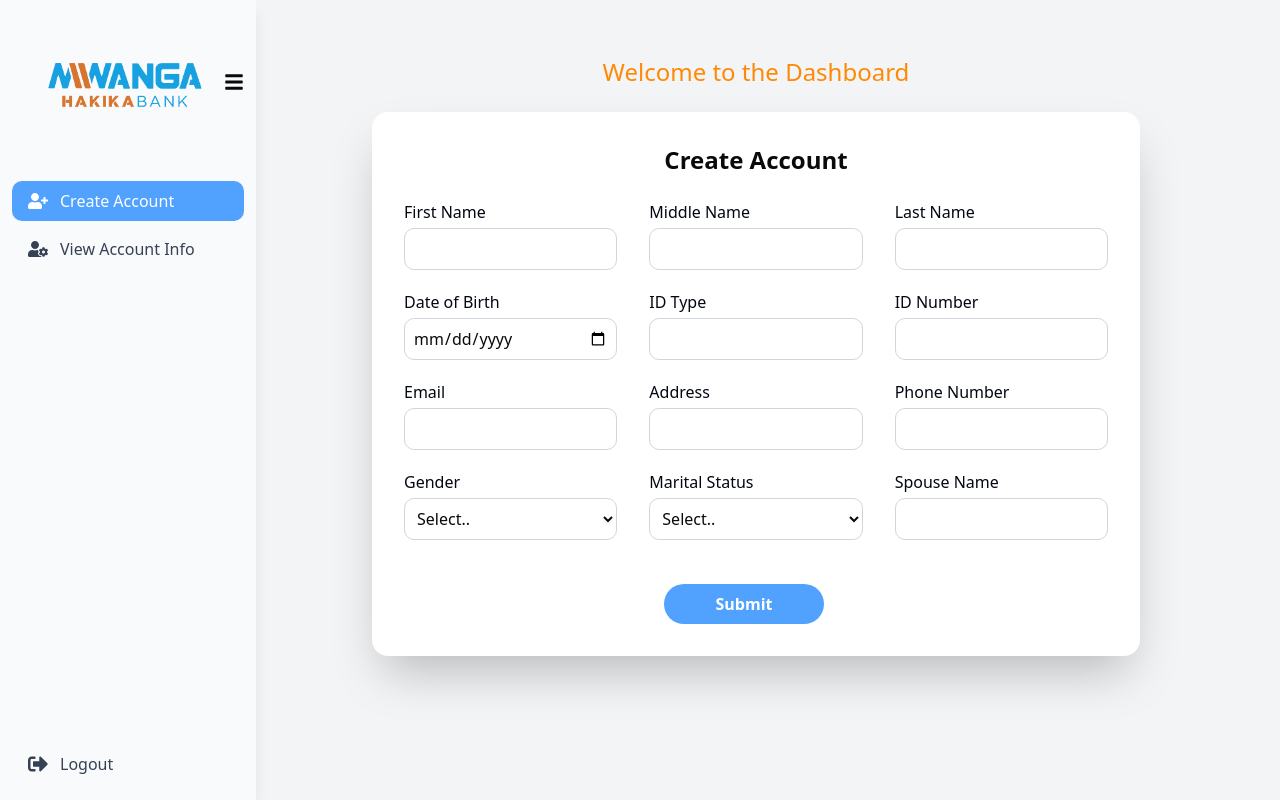
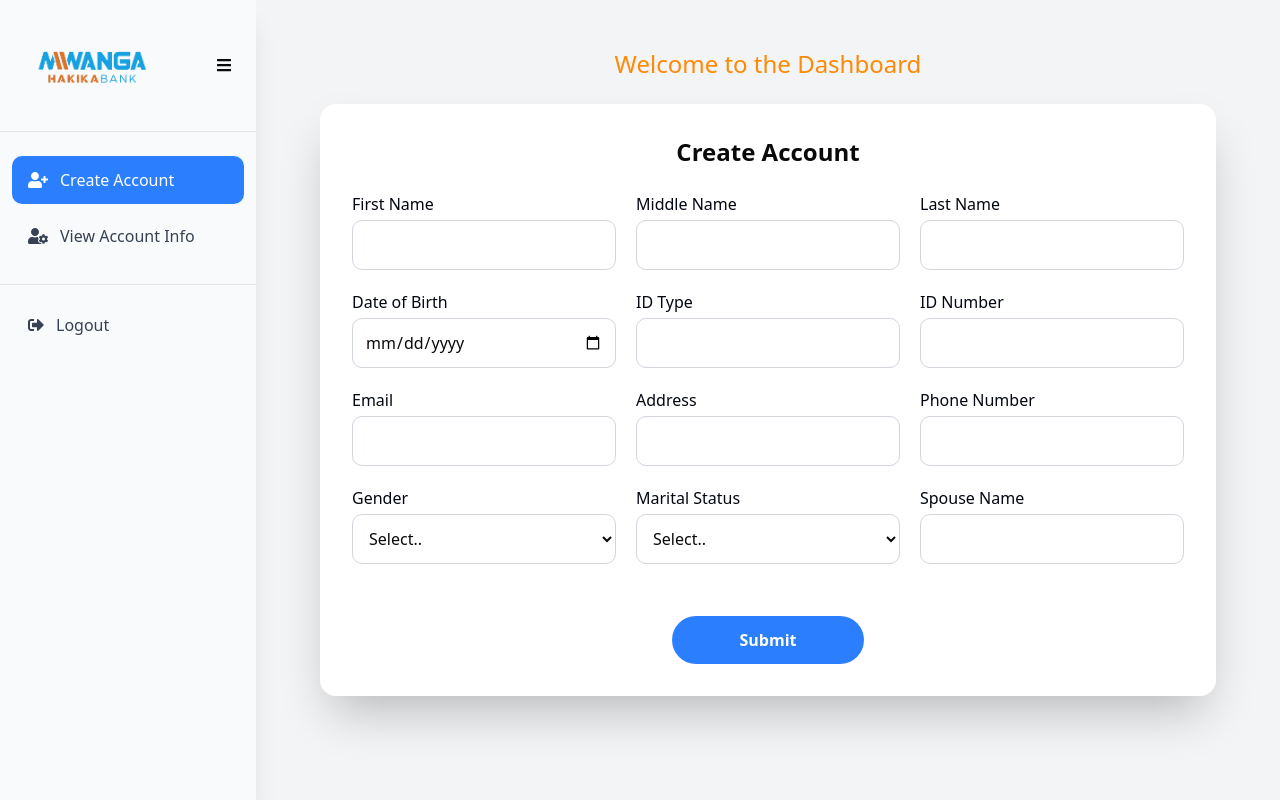
Before and after one commit to daudimwigamba/Pages, a Next.js app: page /dashboardpageui in a window 1280 px wide. Built offline with nearby package versions, Linux system fonts and the light colour scheme.

Commit message:
Normal commits

```diff
--- a/app/(dashboard)/dashboardpageui/page.tsx
+++ b/app/(dashboard)/dashboardpageui/page.tsx
@@ -108,6 +108,7 @@ const HomePage = () => {
         headers: { "Content-Type": "application/json",
          },
         body: JSON.stringify(formToSend),
+        credentials: "include",
       });
 
       const data = await res.json();
@@ -162,15 +163,15 @@ const HomePage = () => {
         onClose={() => setErrorOpen(false)}
       />
 
-      <main className="min-h-screen bg-gray-100 flex flex-col items-center justify-start px-4 py-8">
-      <h1 className="text-2xl text-orange-400 text-center mb-6">
+      <main className="min-h-screen bg-gray-100 flex flex-col items-center px-3 sm:px-6 py-6">
+      <h1 className="text-xl sm:text-2xl text-orange-400 text-center mb-6">
         Welcome to the Dashboard
       </h1>
 
-      <section className="w-full max-w-3xl bg-white rounded-2xl shadow-2xl p-8">
-        <h2 className="text-2xl font-bold mb-6 text-center">Create Account</h2>
+      <section className="w-full max-w-4xl bg-white rounded-2xl shadow-2xl p-4 sm:p-6 md:p-8">
+        <h2 className="text-xl sm:text-2xl font-bold mb-6 text-center">Create Account</h2>
 
-        <form onSubmit={handleSubmit} className="grid sm:grid-cols-3 gap-x-8 gap-y-5">
+        <form onSubmit={handleSubmit} className="grid grid-cols-1 sm:grid-cols-2 lg:grid-cols-3 gap-5">
           {/* First Name */}
           <div>
             <label className="block text-gray-950 mb-1">First Name</label>
@@ -179,7 +180,7 @@ const HomePage = () => {
               name="firstName"
               value={formData.firstName}
               onChange={handleChange}
-              className="w-full border border-gray-300 rounded-lg p-2 focus:ring-blue-400 focus:outline-none"
+              className="w-full border border-gray-300 rounded-lg p-3 focus:ring-blue-400 focus:outline-none"
             />
             {errors.firstName && <p className="text-red-500 text-sm">{errors.firstName}</p>}
           </div>
@@ -192,7 +193,7 @@ const HomePage = () => {
               name="middleName"
               value={formData.middleName}
               onChange={handleChange}
-              className="w-full border border-gray-300 rounded-lg p-2 focus:ring-blue-400 focus:outline-none"
+              className="w-full border border-gray-300 rounded-lg p-3 focus:ring-blue-400 focus:outline-none"
             />
             {errors.middleName && <p className="text-red-500 text-sm">{errors.middleName}</p>}
           </div>
@@ -205,7 +206,7 @@ const HomePage = () => {
               name="lastName"
               value={formData.lastName}
               onChange={handleChange}
-              className="w-full border border-gray-300 rounded-lg p-2 focus:ring-blue-400 focus:outline-none"
+              className="w-full border border-gray-300 rounded-lg p-3 focus:ring-blue-400 focus:outline-none"
             />
             {errors.lastName && <p className="text-red-500 text-sm">{errors.lastName}</p>}
           </div>
@@ -218,7 +219,7 @@ const HomePage = () => {
               name="dateOfBirth"
               value={formData.dateOfBirth}
               onChange={handleChange}
-              className="w-full border border-gray-300 rounded-lg p-2 focus:ring-blue-400 focus:outline-none"
+              className="w-full border border-gray-300 rounded-lg p-3 focus:ring-blue-400 focus:outline-none"
             />
             {errors.dateOfBirth && <p className="text-red-500 text-sm">{errors.dateOfBirth}</p>}
           </div>
@@ -232,7 +233,7 @@ const HomePage = () => {
               value={formData.identificationType}
               onChange={handleChange}
               list="IDType"
-              className="w-full border border-gray-300 rounded-lg p-2 focus:ring-blue-400 focus:outline-none"
+              className="w-full border border-gray-300 rounded-lg p-3 focus:ring-blue-400 focus:outline-none"
             />
             {errors.identificationType && <p className="text-red-500 text-sm">{errors.identificationType}</p>}
           </div>
@@ -245,7 +246,7 @@ const HomePage = () => {
               name="identificationNumber"
               value={formData.identificationNumber}
               onChange={handleChange}
-              className="w-full border border-gray-300 rounded-lg p-2 focus:ring-blue-400 focus:outline-none"
+              className="w-full border border-gray-300 rounded-lg p-3 focus:ring-blue-400 focus:outline-none"
             />
             {errors.identificationNumber && <p className="text-red-500 text-sm">{errors.identificationNumber}</p>}
           </div>
@@ -258,7 +259,7 @@ const HomePage = () => {
               name="email"
               value={formData.email}
               onChange={handleChange}
-              className="w-full border border-gray-300 rounded-lg p-2 focus:ring-blue-400 focus:outline-none"
+              className="w-full border border-gray-300 rounded-lg p-3 focus:ring-blue-400 focus:outline-none"
             />
             {errors.email && <p className="text-red-500 text-sm">{errors.email}</p>}
           </div>
@@ -271,7 +272,7 @@ const HomePage = () => {
               name="address"
               value={formData.address}
               onChange={handleChange}
-              className="w-full border border-gray-300 rounded-lg p-2 focus:ring-blue-400 focus:outline-none"
+              className="w-full border border-gray-300 rounded-lg p-3 focus:ring-blue-400 focus:outline-none"
             />
             {errors.address && <p className="text-red-500 text-sm">{errors.address}</p>}
           </div>
@@ -284,7 +285,7 @@ const HomePage = () => {
               name="contact"
               value={formData.contact}
               onChange={handleChange}
-              className="w-full border border-gray-300 rounded-lg p-2 focus:ring-blue-400 focus:outline-none"
+              className="w-full border border-gray-300 rounded-lg p-3 focus:ring-blue-400 focus:outline-none"
             />
             {errors.contact && <p className="text-red-500 text-sm">{errors.contact}</p>}
           </div>
@@ -296,7 +297,7 @@ const HomePage = () => {
               name="gender"
               value={formData.gender}
               onChange={handleChange}
-              className="w-full border border-gray-300 rounded-lg p-2 focus:ring-blue-400 focus:outline-none"
+              className="w-full border border-gray-300 rounded-lg p-3 focus:ring-blue-400 focus:outline-none"
             >
                 <option value="">Select..</option>
               <option value="Male">Male</option>
@@ -311,13 +312,13 @@ const HomePage = () => {
               name="marriageStatus"
               value={formData.marriageStatus}
               onChange={handleChange}
-              className="w-full border border-gray-300 rounded-lg p-2 focus:ring-blue-400 focus:outline-none"
+              className="w-full border border-gray-300 rounded-lg p-3 focus:ring-blue-400 focus:outline-none"
             >
               <option value="">Select..</option>
               <option value="Single">Single</option>
               <option value="Married">Married</option>
               <option value="Separated">Separated</option>
-              <option value="Widowed">Widowed</option>
+              <option value="widowed">Widowed</option>
             </select>
           </div>
 
@@ -330,7 +331,7 @@ const HomePage = () => {
               value={formData.spouseName}
               onChange={handleChange}
               disabled={formData.marriageStatus === "Single"}
-              className={`w-full border border-gray-300 rounded-lg p-2 focus:ring-blue-400 focus:outline-none ${
+              className={`w-full border border-gray-300 rounded-lg p-3 focus:ring-blue-400 focus:outline-none ${
                 formData.marriageStatus === "Single" ? "bg-gray-100 cursor-not-allowed" : ""
               }`}
             />
@@ -339,7 +340,7 @@ const HomePage = () => {
 
           <button
             type="submit"
-            className="bg-blue-400 hover:bg-blue-500 text-white font-semibold w-40 py-2 rounded-full col-span-full mt-6 mx-65"
+            className="bg-blue-500 hover:bg-blue-600 text-white font-semibold w-full sm:w-48 py-3 rounded-full col-span-full mt-8 mx-auto"
           >
             Submit
           </button>
--- a/app/(dashboard)/layout.tsx
+++ b/app/(dashboard)/layout.tsx
@@ -1,10 +1,10 @@
-'use client'
-import { useState, useEffect } from "react";
+"use client";
+
+import { useState } from "react";
 import { usePathname, useRouter } from "next/navigation";
-import { FaUserPlus, FaUserCog, FaBars, FaSignOutAlt } from "react-icons/fa";
+import { FaUserPlus, FaUserCog, FaBars, FaSignOutAlt, FaTimes } from "react-icons/fa";
 import Link from "next/link";
 import Image from "next/image";
-import { baseUrl } from "@/lib/constants";
 
 const navItems = [
   { name: "Create Account", href: "/dashboardpageui", icon: <FaUserPlus size={20} /> },
@@ -14,113 +14,123 @@ const navItems = [
 export default function DashboardLayout({ children }: { children: React.ReactNode }) {
   const pathname = usePathname();
   const router = useRouter();
-  const [isExpanded, setIsExpanded] = useState(true);
 
-  // Dynamically update sidebar width (optional)
-  useEffect(() => {
-    document.documentElement.style.setProperty(
-      "--sidebar-width",
-      isExpanded ? "16rem" : "5rem"
-    );
-  }, [isExpanded]);
+  const [isExpanded, setIsExpanded] = useState(true); // desktop collapse
+  const [mobileOpen, setMobileOpen] = useState(false); // mobile drawer
 
-  // Logout handler
   const handleLogout = async () => {
     try {
-      const url = `${baseUrl.replace(/\/+$/, "")}/staffs/logout`;
-      const response = await fetch( url , {
-        method: "POST",
-        credentials: "include", // send cookies if your refresh token is HTTP-only
-        // headers: { "Content-Type ": "application/json"},
-        // body: JSON.stringify({})
-      });
-
-      console.log("Logout response status: ", response.status, response.statusText);
-      const text = await response.text();
-
-      if (response.ok) {
-        // Redirect to login after successful logout
+      await fetch("/api/logout", { method: "POST" });
       router.push("/loginpageui");
-      } else {
-        if (response.status === 401 || response.status === 403) {
-          console.warn("Not authenticated and forbidden - clearing client state and redirecting.");
-          router.push("/loginpageui")
-        }
-        else {
-          console.error("Logout failed: ", response.status, text)
-        }
-      }
     } catch (err) {
-      console.error("Logout error:", err);
+      console.error("Logout failed", err);
     }
   };
 
   return (
-    <div className="flex h-screen">
-      {/* Sidebar */}
+    <div className="flex h-screen overflow-hidden">
+      {/* MOBILE OVERLAY */}
+      {mobileOpen && (
+        <div
+          onClick={() => setMobileOpen(false)}
+          className="fixed inset-0 bg-black/40 z-40 lg:hidden"
+        />
+      )}
+
+      {/* SIDEBAR */}
       <aside
-        className={`${
-          isExpanded ? "w-64" : "w-20"
-        } bg-gray-50 shadow-lg flex flex-col fixed left-0 top-0 h-full transition-all duration-300 z-50`}
+        className={`
+          fixed lg:static top-0 left-0 h-full z-50
+          bg-gray-50 shadow-xl
+          transition-all duration-300
+          ${isExpanded ? "w-64" : "w-20"}
+          ${mobileOpen ? "translate-x-0" : "-translate-x-full"}
+          lg:translate-x-0
+        `}
       >
-        {/* Top Section */}
-        <div className="flex items-center justify-between px-4 py-3">
+        {/* HEADER */}
+        <div className="flex items-center justify-between px-4 py-4 border-b">
           {isExpanded && (
             <Image
               src="/logo.png"
               alt="MHB logo"
-              width={200}
-              height={200}
+              width={140}
+              height={40}
               className="object-contain"
             />
           )}
+
+          {/* DESKTOP TOGGLE */}
           <button
             onClick={() => setIsExpanded(!isExpanded)}
-            className="p-2 rounded-md hover:bg-gray-200 transition"
+            className="hidden lg:flex p-2 rounded hover:bg-gray-200"
           >
-            <FaBars size={20} />
+            <FaBars />
+          </button>
+
+          {/* MOBILE CLOSE */}
+          <button
+            onClick={() => setMobileOpen(false)}
+            className="lg:hidden p-2 rounded hover:bg-gray-200"
+          >
+            <FaTimes />
           </button>
         </div>
 
-        {/* Navigation */}
-        <nav className="flex-1 px-3 py-4 space-y-2">
+        {/* NAV */}
+        <nav className="flex-1 px-3 py-6 space-y-2">
           {navItems.map((item) => {
             const active = pathname === item.href;
+
             return (
               <Link
                 key={item.name}
                 href={item.href}
-                className={`flex items-center gap-3 px-4 py-2 rounded-lg transition ${
+                onClick={() => setMobileOpen(false)}
+                className={`flex items-center gap-3 px-4 py-3 rounded-lg transition
+                  ${
                     active
-                    ? "bg-blue-400 text-white"
+                      ? "bg-blue-500 text-white"
                       : "text-gray-700 hover:bg-blue-100"
                   }`}
               >
                 {item.icon}
-                {isExpanded && <span>{item.name}</span>}
+                {isExpanded && <span className="whitespace-nowrap">{item.name}</span>}
               </Link>
             );
           })}
         </nav>
 
-        {/* Logout */}
-        <div className="px-3 py-4">
+        {/* LOGOUT */}
+        <div className="px-3 py-4 border-t">
           <button
             onClick={handleLogout}
-            className="flex items-center gap-3 px-4 py-2 text-gray-700 hover:bg-red-100 rounded-lg transition w-full"
+            className="flex items-center gap-3 px-4 py-3 rounded-lg
+                       text-gray-700 hover:bg-red-100 w-full transition"
           >
-            <FaSignOutAlt size={20} />
+            <FaSignOutAlt />
             {isExpanded && <span>Logout</span>}
           </button>
         </div>
       </aside>
 
-      {/* Main Content */}
-      <main
-        className={`flex-1 pl-[var(--sidebar-width)] transition-all duration-300 bg-gray-100 overflow-y-auto p-6`}
+      {/* MAIN CONTENT */}
+      <div className="flex-1 flex flex-col">
+        {/* TOP BAR (MOBILE) */}
+        <header className="lg:hidden bg-white shadow px-4 py-3 flex items-center">
+          <button
+            onClick={() => setMobileOpen(true)}
+            className="p-2 rounded hover:bg-gray-200"
           >
+            <FaBars />
+          </button>
+          <h1 className="ml-4 font-semibold text-gray-700">Dashboard</h1>
+        </header>
+
+        <main className="flex-1 bg-gray-100 overflow-y-auto p-4 sm:p-6">
           {children}
         </main>
       </div>
+    </div>
   );
 }
--- a/app/(login)/loginpageui/page.tsx
+++ b/app/(login)/loginpageui/page.tsx
@@ -2,7 +2,6 @@
 import React, { useState } from "react";
 import Image from "next/image";
 import { Button } from "@/components/ui/button";
-import { Switch } from "@radix-ui/react-switch";
 import { baseUrl } from "@/lib/constants";
 import ErrorModal from "@/components/ErrorModal";
 import SuccessModal from "@/components/SuccessModal";
@@ -11,7 +10,6 @@ function LoginPage() {
   const [domainEmail, setName] = useState("");
   const [domainPassword, setPassword] = useState("");
   const [loading, setLoading] = useState(false);
-  const [responseData, setResponseData] = useState<any>(null); // store JSON response
 
 //modal responses
   const [successOpen, setSuccessOpen] = useState(false);
@@ -24,27 +22,17 @@ function LoginPage() {
   const handleSubmit = async (e: React.FormEvent) => {
     e.preventDefault();
     setLoading(true);
-    setResponseData(null);
 
     try {
       const res = await fetch(baseUrl + "/staffs/login", {
         method: "POST",
         headers: { "Content-Type": "application/json" },
         body: JSON.stringify({ domainEmail, domainPassword }),
+        credentials: "include",
       });
 
-      const data = await res.json();
 
-      const accessToken = data.accessToken;
-
-      if (accessToken) {
-        const cookieRes = await fetch("/api/login", {
-          method: "POST",
-          headers: {"Content-Type": "application/json"},
-          body: JSON.stringify({accessToken}),
-        });
-
-      if (cookieRes.ok)
+      if (res.ok)
         {
         setModalMessage("Attempt successful")
         setSuccessOpen(true)
@@ -52,11 +40,6 @@ function LoginPage() {
         setTimeout(() => {
           window.location.href = "/dashboardpageui";
         }, 1500)
-      }
-      else {
-        setModalMessage("Failed to authenticate accessToken")
-        setErrorOpen(true)
-      }
       }
       else {
         setModalMessage("Invalid username or password!")
@@ -73,7 +56,8 @@ function LoginPage() {
   };
 
   return (
-    <div className="flex left-0">
+  <div className="flex flex-col lg:flex-row min-h-screen">
+    {/* ✅ DO NOT TOUCH MODALS */}
     <SuccessModal
       isOpen={successOpen}
       message={modalMessage}
@@ -87,21 +71,35 @@ function LoginPage() {
     />
 
     {/* Left side logo */}
-      <div className="w-200 h-250 bg-blue-400">
+    <div className="
+      hidden lg:flex
+      lg:w-1/2
+      bg-blue-400
+      items-center
+      justify-center
+    ">
       <Image
         src="/logo2.png"
         alt="mhb logo"
         width={500}
         height={500}
-          className="mt-50 ml-25"
+        className="max-w-[70%] h-auto"
       />
     </div>
 
     {/* Right side form */}
-      <div className="w-200 h-200 bg-white flex flex-col items-center justify-center">
+    <div className="
+      flex
+      flex-1
+      bg-white
+      items-center
+      justify-center
+      px-4
+    ">
+      <div className="w-full max-w-sm">
         <form
           onSubmit={handleSubmit}
-          className="max-w-sm mx-auto my-10 space-y-4"
+          className="space-y-4"
         >
           <h1 className="text-xl font-extrabold text-black text-center">
             Sign In
@@ -128,24 +126,19 @@ function LoginPage() {
             className="w-full border-2 rounded p-2 border-black text-black outline-none"
             required
           />
+
           <Button
             type="submit"
             disabled={loading}
-            variant="outline" size="lg" aria-label="Submit" className="bg-blue-400 hover:bg-blue-300 w-full rounded-md my-6"
+            variant="outline"
+            size="lg"
+            aria-label="Submit"
+            className="bg-blue-400 hover:bg-blue-300 w-full rounded-md my-6"
           >
             {loading ? "Loading..." : "Login"}
           </Button>
         </form>
-
-        {/* Display JSON response below form */}
-        {responseData && (
-          <div className="mt-6 bg-gray-100 p-4 rounded w-[400px] text-left">
-            <h2 className="font-semibold text-black mb-2">Server Response:</h2>
-            <pre className="text-sm text-gray-800 bg-white p-2 rounded overflow-auto">
-              {JSON.stringify(responseData, null, 2)}
-            </pre>
       </div>
-        )}
     </div>
   </div>
 );
--- a/app/api/login/route.ts
+++ /dev/null
@@ -1,21 +0,0 @@
-import { NextResponse } from "next/server";
-
-export async function POST(request: Request) {
-  const { accessToken } = await request.json();
-
-  if (!accessToken) {
-    return NextResponse.json({ message: "Token missing" }, { status: 400 });
-  }
-
-  // 🧁 Set accessToken in HttpOnly cookie
-  const response = NextResponse.json({ success: true });
-  response.cookies.set({
-    name: "accessToken",
-    value: accessToken,
-    httpOnly: true,
-    path: "/",
-    maxAge: 60 * 60 * 24 * 7, // 7 days
-  });
-
-  return response;
-}
```
Also changed, not shown: app/(dashboard)/accountpageui/page.tsx (+37 -39 lines), app/api/logout/route.ts (added, +21 -0 lines), app/api/accountinfo/route.ts (added). Lines whose indentation alone changed are shown as unchanged.
